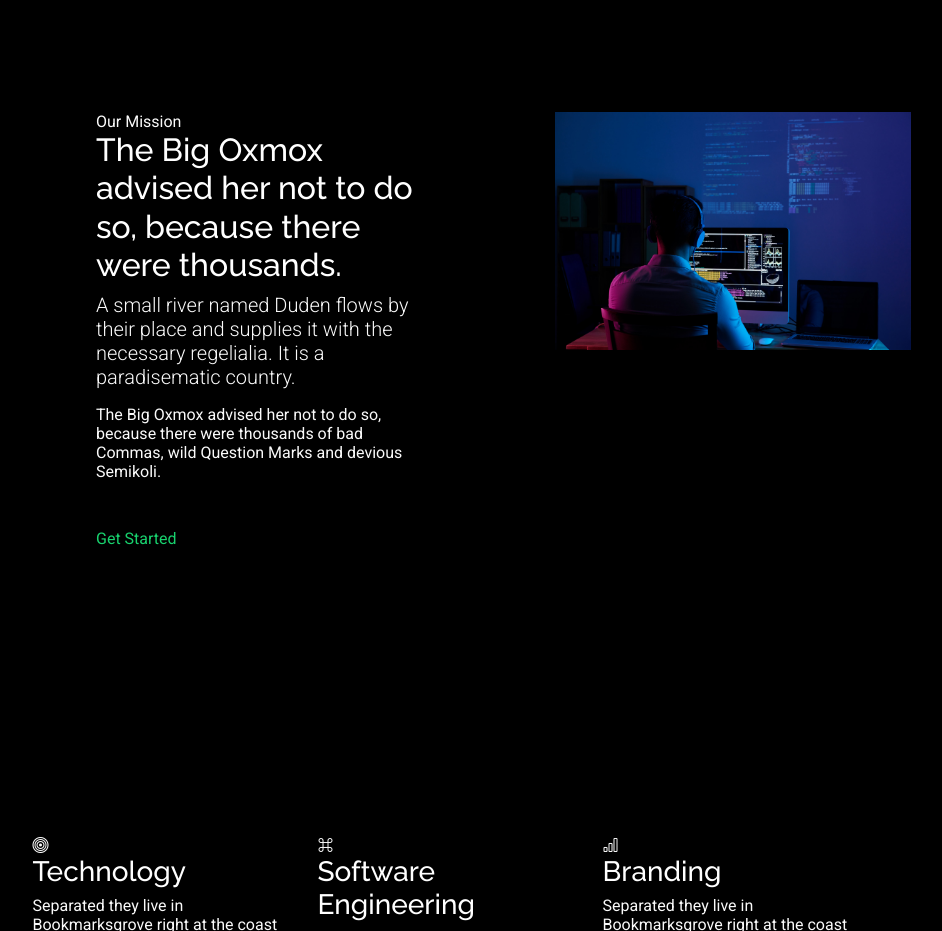
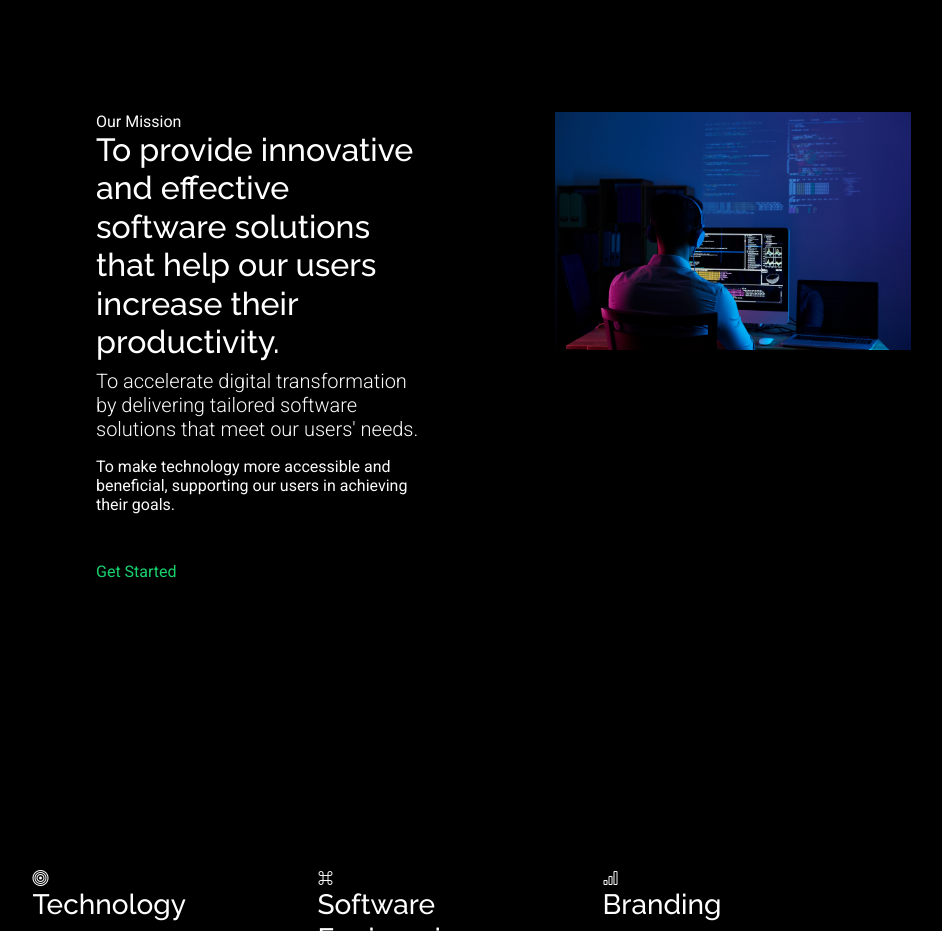
Before and after one commit to Emreodesia/MoyVeb, a plain HTML site: page index.html in a window 1280 px wide. Shown: the part 900-1831 px from the top of the page, without its empty margins (192-1134 px from the left). Drawn offline with Linux system fonts and the light colour scheme.

Commit message:
Update index.html

```diff
--- a/index.html
+++ b/index.html
@@ -106,16 +106,13 @@
           <div class="px-3">
             <span class="content-subtitle">Our Mission</span>
             <h2 class="content-title text-start">
-              The Big Oxmox advised her not to do so, because there were
-              thousands.
+              To provide innovative and effective software solutions that help our users increase their productivity.
             </h2>
             <p class="lead">
-              A small river named Duden flows by their place and supplies it
-              with the necessary regelialia. It is a paradisematic country.
+             To accelerate digital transformation by delivering tailored software solutions that meet our users' needs.
             </p>
             <p class="mb-5">
-              The Big Oxmox advised her not to do so, because there were
-              thousands of bad Commas, wild Question Marks and devious Semikoli.
+              To make technology more accessible and beneficial, supporting our users in achieving their goals.
             </p>
             <p>
               <a href="#" class="btn-get-started">Get Started</a>
```
